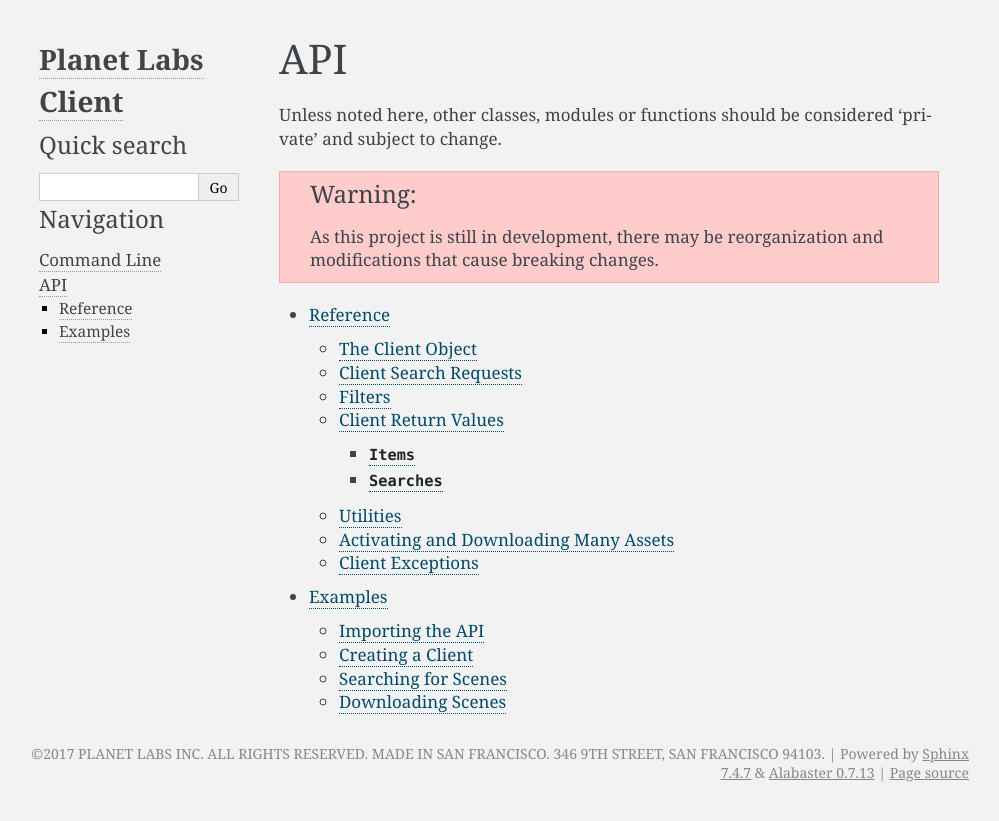
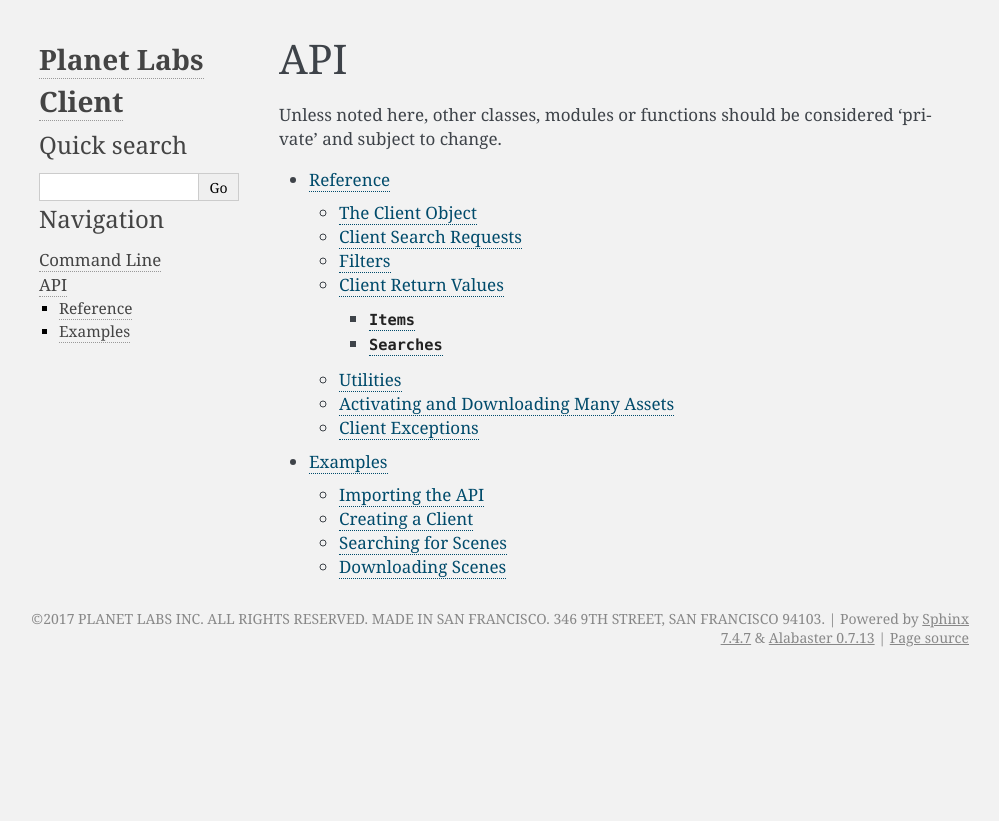
Before and after one commit to planetlabs/planet-client-python, a Sphinx documentation site: the page built from docs/source/api/index.rst, in a window 1280 px wide. Shown: the top 821 px of the page, without its empty margins (141-1140 px from the left). Built offline with Sphinx 7.4.7, drawn with Linux system fonts in a browser that asks for light colours.

Commit message:
docs - remove api instability warning

```diff
--- a/docs/source/api/index.rst
+++ b/docs/source/api/index.rst
@@ -2,9 +2,6 @@ API
 ===
 
 Unless noted here, other classes, modules or functions should be considered 'private' and subject to change.
-
-.. warning::
-   As this project is still in development, there may be reorganization and modifications that cause breaking changes.
 
 .. toctree::
    :maxdepth: 3
```
